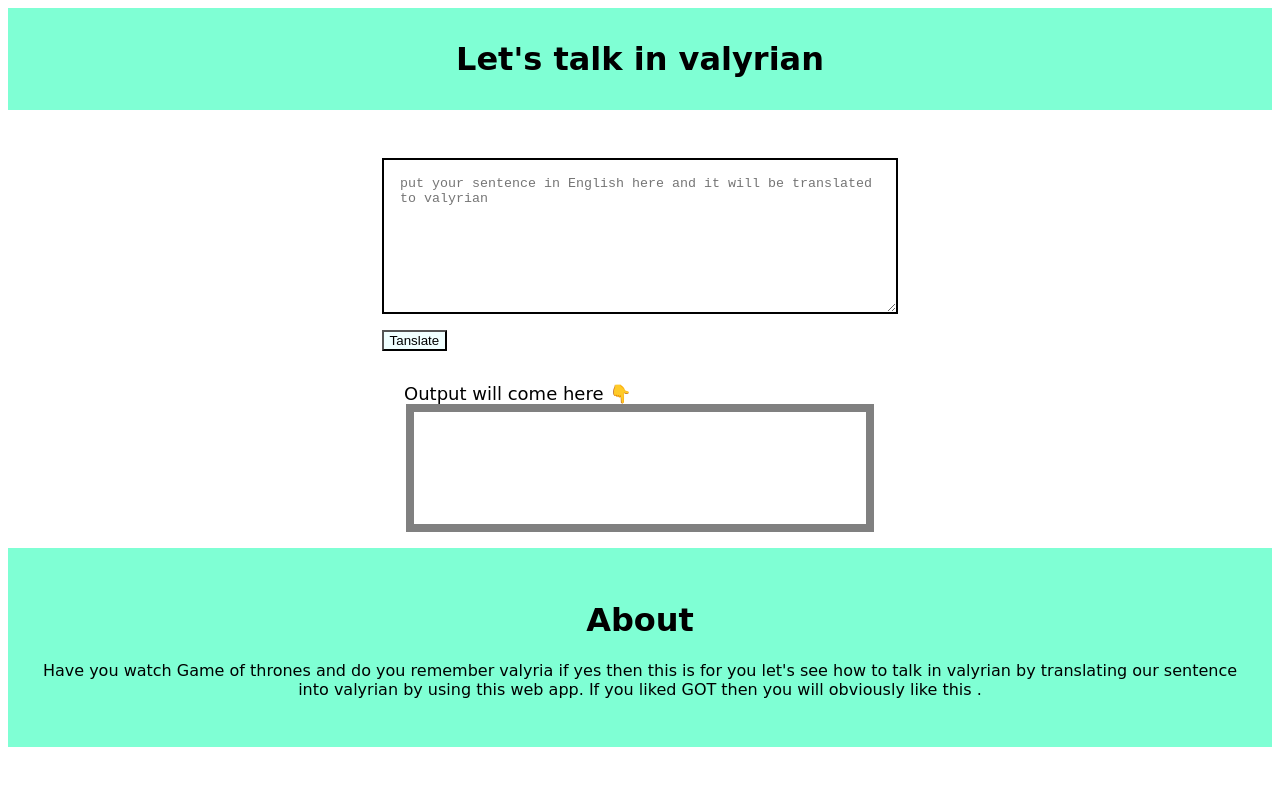
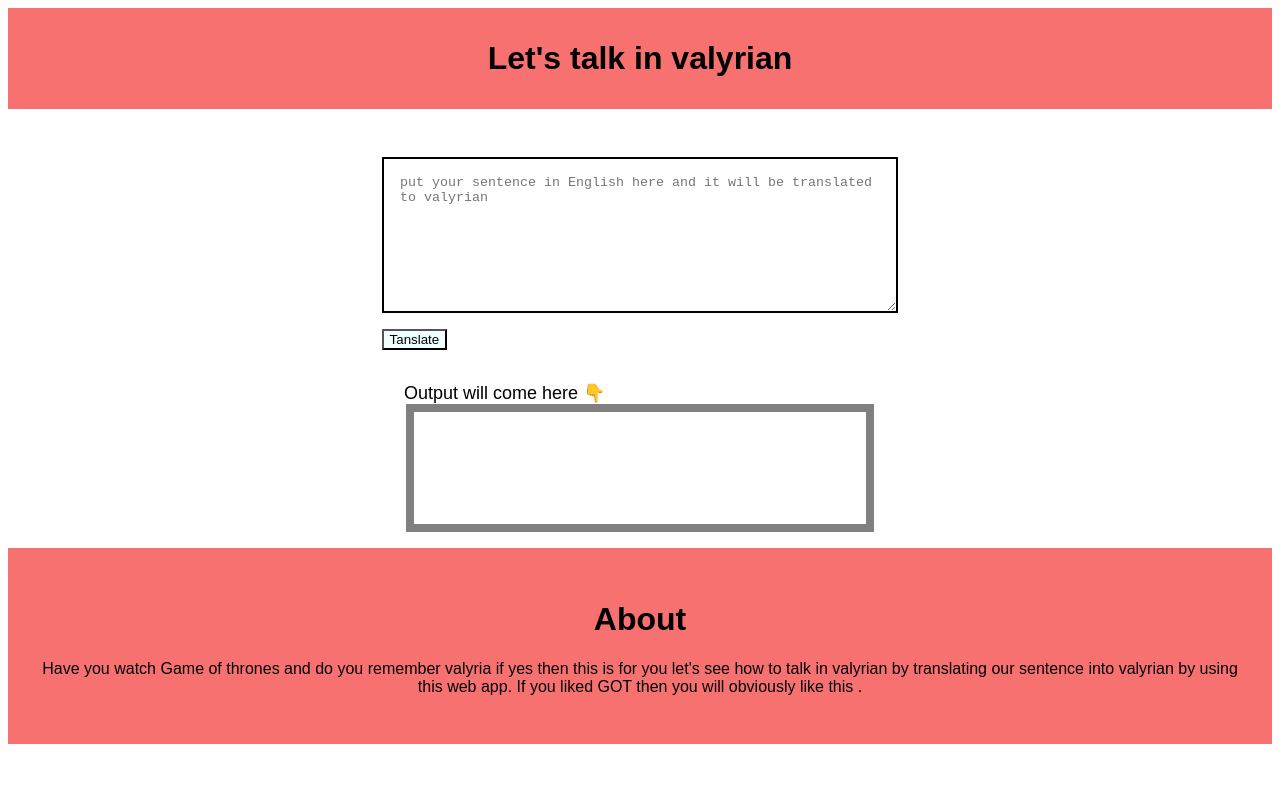
Before and after one commit to shuklahimanshu81/Lets-talk-in-valyrian, a plain HTML site: page index.html in a window 1280 px wide. Drawn offline with Linux system fonts and the light colour scheme.

Commit message:
background color and font-style updated

```diff
--- a/style.css
+++ b/style.css
@@ -1,8 +1,9 @@
-@import url{href="https://fonts.googleapis.com/css2?family=Miniver&display=swap"}
+@import url{"https://fonts.googleapis.com/css2?family=Montserrat:wght@400;700&display=swap"}
+
 
 body{
-    font-family: 'Miniver',
-     cursive;
+    font-family: 'Montserrat',
+    sans-serif;
 }
 #txt-input{
    width: 80%;
@@ -25,14 +26,14 @@ body{
     font-weight: bold;
     text-align: center;
     padding: 2rem;
-    background-color: aquamarine;
+    background-color: #F87171;
 
 }
 
 .footer{
     text-align: center;
     box-sizing: border-box;
-    background-color: aquamarine;
+    background-color: #F87171;
     padding: 2rem;
 }
 #txt-input{
```
